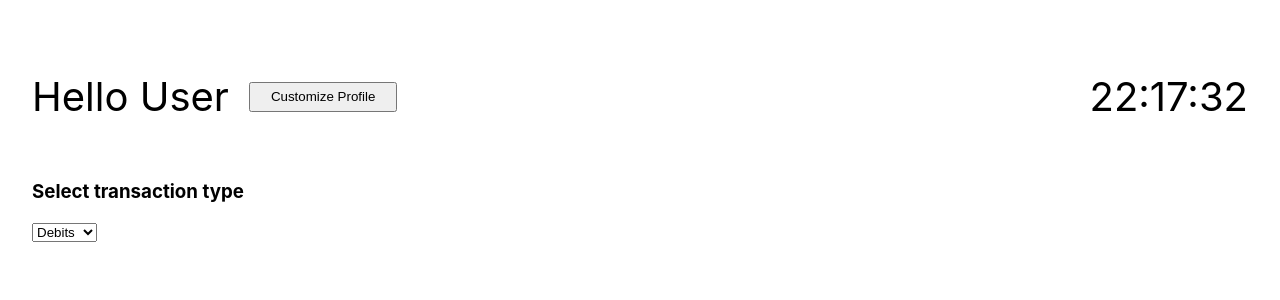
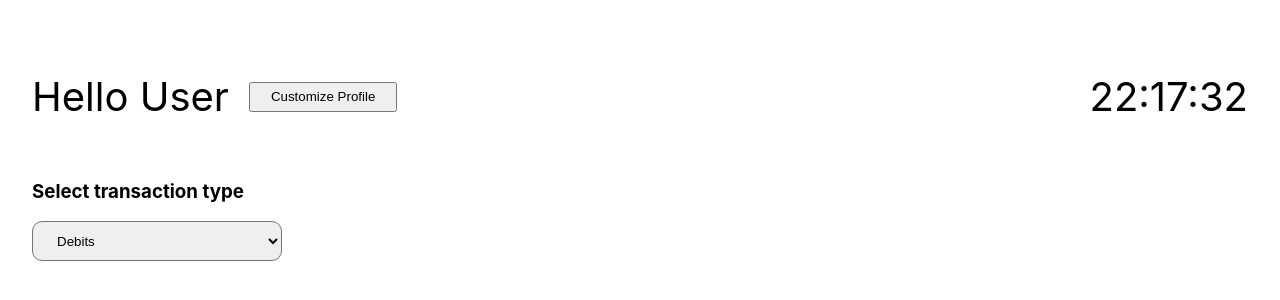
Before and after one commit to Twahiduddin/Bank-of-React-Part-1, a React (Create React App) app: page / in a window 1280 px wide. Shown: the top 300 px of the page. Built offline with nearby package versions, Linux system fonts and the light colour scheme.

Commit message:
select dropdown styling

```diff
--- a/src/App.module.css
+++ b/src/App.module.css
@@ -20,3 +20,10 @@
     margin-left: 20px;
     cursor: pointer;
 }
+
+select{
+    width: 250px;
+    height: 40px;
+    border-radius: 10px;
+    padding: 0 20px;
+}
```
